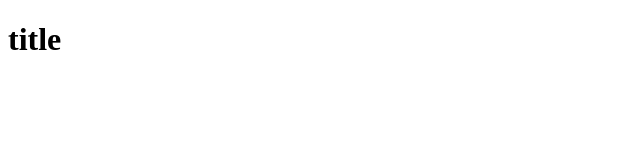
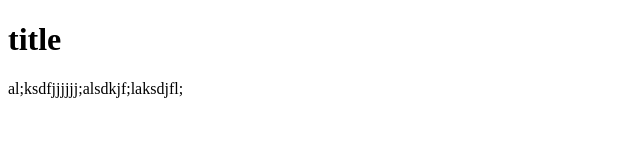
Before and after one commit to sydnorm/random-demo, a plain HTML site: page index.html in a window 1280 px wide. Shown: the whole page, without its empty margins (0-640 px from the left). Drawn offline with Linux system fonts and the light colour scheme.

Commit message:
paragraph junk

```diff
--- a/index.html
+++ b/index.html
@@ -8,6 +8,7 @@
 <body>
 
     <h1>title</h1>
+    <p>al;ksdfjjjjjj;alsdkjf;laksdjfl;</p>
 
 </body>
 </html>
```
